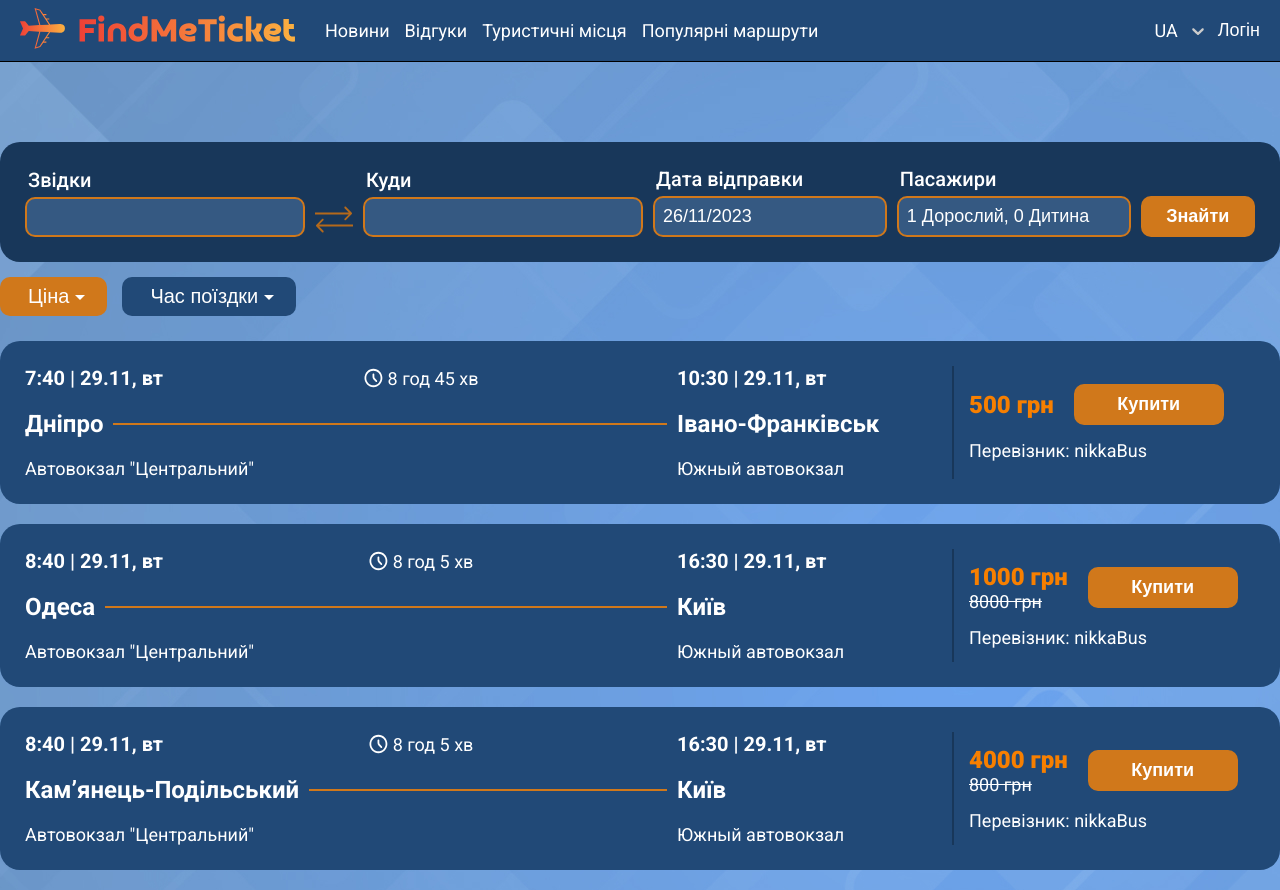
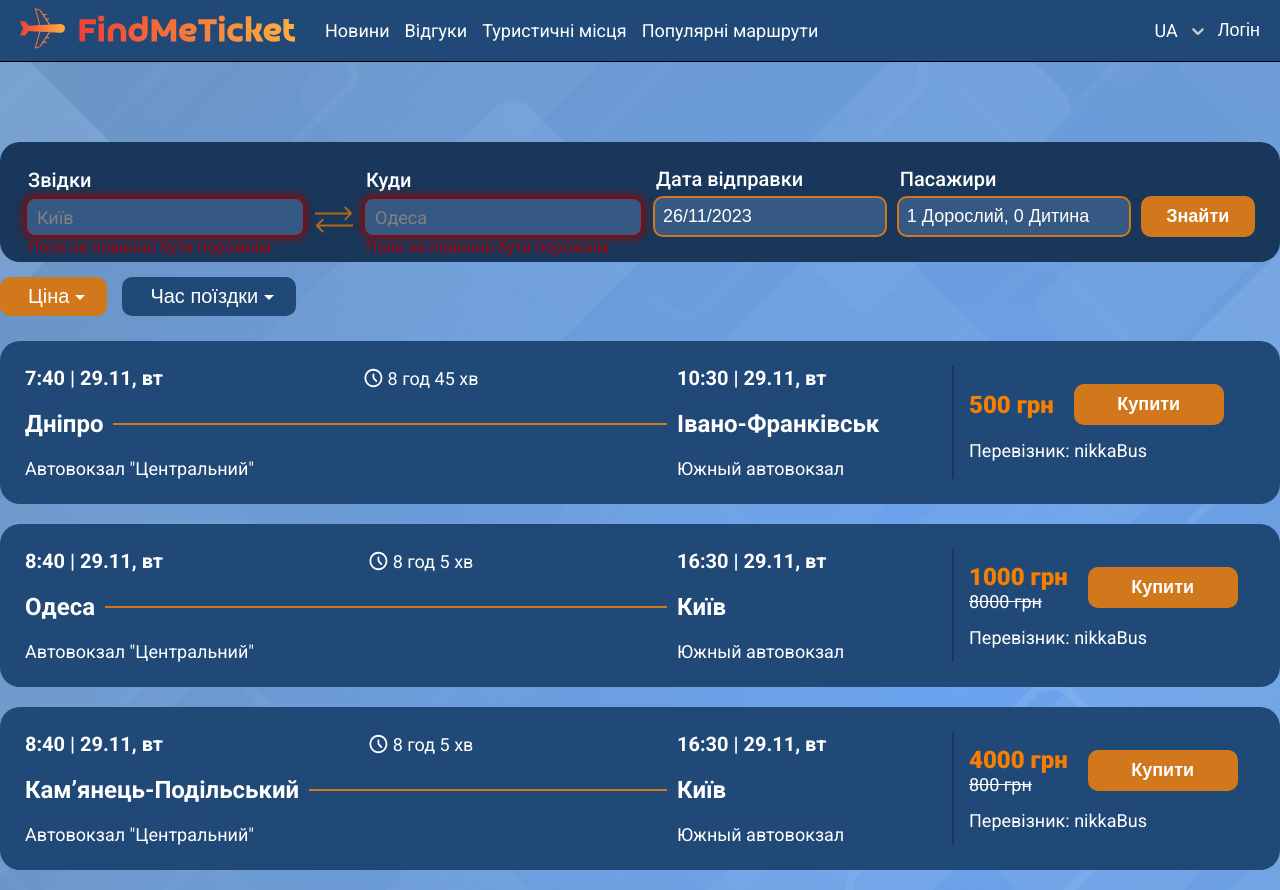
Before and after one commit to BuyMeTicketTeam/FindMeTicket, a React (Create React App) app in the folder src/frontend/: page / in a window 1280 px wide. Both pictures are taken after a click on the button "Знайти". Built offline with nearby package versions, Linux system fonts and the light colour scheme; no server answers; what miragejs would draw is missing.

Commit message:
Added validation of fields on main page

```diff
--- a/src/frontend/src/main/SearchField.jsx
+++ b/src/frontend/src/main/SearchField.jsx
@@ -15,6 +15,8 @@ export default function SearchField() {
   const [childrenValue, onChildrenValue] = useState(0);
   const [cityFrom, onCityFrom] = useState('');
   const [cityTo, onCityTo] = useState('');
+  const [errorCityFrom, onErrorCityFrom] = useState('');
+  const [errorCityTo, onErrorCityTo] = useState('');
   const [date, onDate] = useState(new Date());
   const [passanger, onPassangers] = useState('1 Дорослий, 0 Дитина');
   const [send, onSend] = useState(false);
@@ -52,6 +54,23 @@ export default function SearchField() {
     onPassangers(`${adultsValue} ${adults}, ${childrenValue} ${kids}`);
   }, [childrenValue, adultsValue]);
 
+  function validation() {
+    if (!cityFrom && !cityTo) {
+      onErrorCityFrom('Поле не повинно бути порожнім');
+      onErrorCityTo('Поле не повинно бути порожнім');
+      return false;
+    }
+    if (!cityFrom) {
+      onErrorCityFrom('Поле не повинно бути порожнім');
+      return false;
+    }
+    if (!cityTo) {
+      onErrorCityTo('Поле не повинно бути порожнім');
+      return false;
+    }
+    return true;
+  }
+
   function handleClick() {
     onSend(false);
     // for testing
@@ -67,6 +86,9 @@ export default function SearchField() {
     //       console.log('status: other');
     //     }
     //   });
+    if (!validation()) {
+      return;
+    }
     const body = {
       cityFrom: cityFrom.value,
       cityTo: cityTo.value,
@@ -100,7 +122,7 @@ export default function SearchField() {
 
   return (
     <div className="search-field">
-      <div className="field ">
+      <div className={`field ${errorCityFrom ? 'error-select' : ''}`}>
         <div className="field__name">Звідки</div>
         <AsyncSelect
           noOptionsMessage={() => null}
@@ -108,13 +130,14 @@ export default function SearchField() {
           cacheOptions
           classNamePrefix="react-select"
           loadOptions={getCities}
-          placeholder={null}
+          placeholder="Київ"
           onChange={onCityFrom}
+          onInputChange={() => onErrorCityFrom('')}
         />
-
+        {errorCityFrom !== '' && <p data-testid="error" className="search-field__error">{errorCityFrom}</p>}
       </div>
       <div className="search-field__img"><img src="../img/arrows.svg" alt="arrows" /></div>
-      <div className="field">
+      <div className={`field ${errorCityTo ? 'error-select' : ''}`}>
         <div className="field__name">Куди</div>
         <AsyncSelect
           noOptionsMessage={() => null}
@@ -122,10 +145,11 @@ export default function SearchField() {
           cacheOptions
           classNamePrefix="react-select"
           loadOptions={getCities}
-          placeholder={null}
+          placeholder="Одеса"
           onChange={onCityTo}
+          onInputChange={() => onErrorCityTo('')}
         />
-
+        {errorCityTo !== '' && <p data-testid="error" className="search-field__error">{errorCityTo}</p>}
       </div>
       <Calendar date={date} onDate={onDate} />
       <Field
--- a/src/frontend/src/main/main.css
+++ b/src/frontend/src/main/main.css
@@ -10,6 +10,7 @@
 
 .search-field .field {
     margin-bottom: 0;
+    position: relative;
 }
 
 .search-field__input-long {
@@ -32,6 +33,11 @@
     border: 2px solid var(--bright);
     padding-top: 2px;
     padding-bottom: 1px;
+}
+.field.error-select .react-select__control {
+    border: 2px solid var(--error);
+  outline-color: var(--error);
+  box-shadow: 0px 0px 9px 2px var(--error);
 }
 
 .search-field .react-select__control:hover {
@@ -91,6 +97,13 @@
 .search-field .button {
     min-width: 0;
     width: 120px;
+}
+
+.search-field__error {
+    position: absolute;
+    left: 3px;
+    color: var(--error-bright);
+    padding-top: 1px;
 }
 
 .dropdown__list,
```
